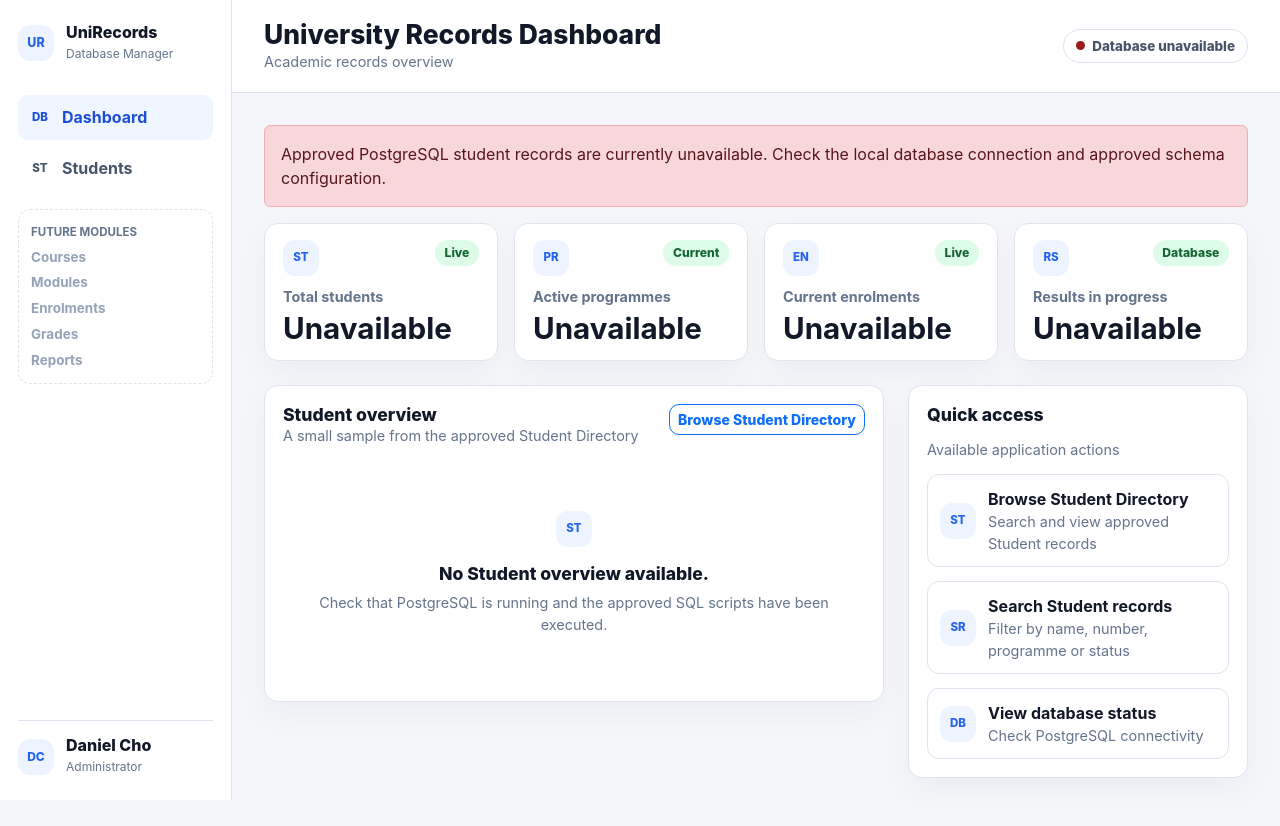
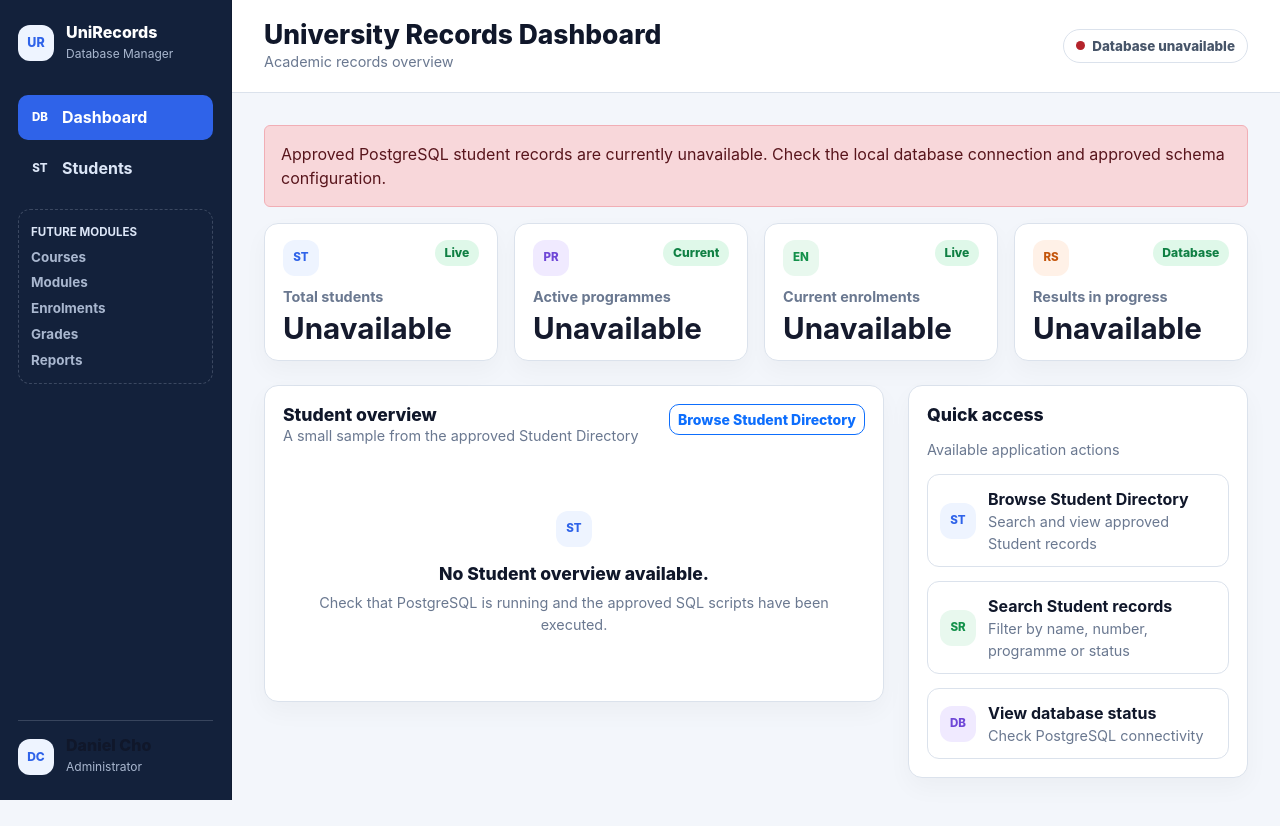
Before and after one commit to Dvniel-v2/Student-Records-Database-Connection-, a Flask app: page / in a window 1280 px wide. Run offline with Flask 3, Linux system fonts and the light colour scheme.

Commit message:
Align frontend colours with dashboard design

```diff
--- a/app/static/css/style.css
+++ b/app/static/css/style.css
@@ -1,18 +1,23 @@
 :root {
-  --ur-bg: #f4f6fa;
+  --ur-bg: #f3f6fb;
   --ur-panel: #ffffff;
-  --ur-border: #dde4ef;
-  --ur-text: #111827;
-  --ur-muted: #64748b;
-  --ur-soft: #f8fafc;
-  --ur-primary: #2563eb;
-  --ur-primary-dark: #1d4ed8;
-  --ur-success-bg: #dcfce7;
-  --ur-success-text: #166534;
-  --ur-warning-bg: #fff7ed;
-  --ur-warning-text: #9a3412;
-  --ur-danger-bg: #fee2e2;
-  --ur-danger-text: #991b1b;
+  --ur-border: #dbe2ec;
+  --ur-text: #10172a;
+  --ur-muted: #6a7890;
+  --ur-soft: #f7f9fc;
+  --ur-primary: #2f63e9;
+  --ur-primary-dark: #214fd1;
+  --ur-sidebar: #13213b;
+  --ur-sidebar-muted: #a9b7cf;
+  --ur-purple: #6f47d7;
+  --ur-green: #14914b;
+  --ur-orange: #c4550b;
+  --ur-success-bg: #dff8e9;
+  --ur-success-text: #108044;
+  --ur-warning-bg: #fff0df;
+  --ur-warning-text: #b94e08;
+  --ur-danger-bg: #ffe2e5;
+  --ur-danger-text: #b4232b;
 }
 
 * {
@@ -43,15 +48,15 @@ body {
   flex-direction: column;
   gap: 2rem;
   padding: 1.5rem 1.125rem;
-  background: #fff;
-  border-right: 1px solid var(--ur-border);
+  background: var(--ur-sidebar);
+  border-right: 1px solid #0f1b31;
 }
 
 .brand-lockup {
   display: flex;
   align-items: center;
   gap: 0.75rem;
-  color: var(--ur-text);
+  color: #fff;
   text-decoration: none;
 }
 
@@ -87,7 +92,7 @@ body {
 .profile-role {
   display: block;
   margin-top: 0.2rem;
-  color: var(--ur-muted);
+  color: var(--ur-sidebar-muted);
   font-size: 0.75rem;
 }
 
@@ -102,14 +107,14 @@ body {
   min-height: 44px;
   padding: 0.65rem 0.75rem;
   border-radius: 10px;
-  color: #475569;
+  color: #dce6f7;
   font-weight: 700;
 }
 
 .sidebar-nav .nav-link.active,
 .sidebar-nav .nav-link:hover {
-  background: #eff6ff;
-  color: var(--ur-primary-dark);
+  background: var(--ur-primary);
+  color: #fff;
 }
 
 .nav-token {
@@ -125,15 +130,15 @@ body {
   gap: 0.35rem;
   margin-top: 0.75rem;
   padding: 0.85rem 0.75rem;
-  border: 1px dashed var(--ur-border);
+  border: 1px dashed rgba(220, 230, 247, 0.2);
   border-radius: 12px;
-  color: #94a3b8;
+  color: var(--ur-sidebar-muted);
   font-size: 0.84rem;
   font-weight: 700;
 }
 
 .future-label {
-  color: #64748b;
+  color: #dce6f7;
   font-size: 0.72rem;
   text-transform: uppercase;
 }
@@ -144,7 +149,7 @@ body {
   gap: 0.75rem;
   margin-top: auto;
   padding-top: 1rem;
-  border-top: 1px solid var(--ur-border);
+  border-top: 1px solid rgba(220, 230, 247, 0.18);
 }
 
 .profile-avatar {
@@ -242,13 +247,28 @@ body {
   background: var(--ur-panel);
   border: 1px solid var(--ur-border);
   border-radius: 14px;
-  box-shadow: 0 12px 30px rgba(15, 23, 42, 0.04);
+  box-shadow: 0 10px 24px rgba(15, 23, 42, 0.035);
 }
 
 .metric-card {
   position: relative;
   min-height: 130px;
   padding: 1rem 1.125rem;
+}
+
+.metric-grid .metric-card:nth-child(2) .metric-icon {
+  background: #f0eaff;
+  color: var(--ur-purple);
+}
+
+.metric-grid .metric-card:nth-child(3) .metric-icon {
+  background: #e8f8ee;
+  color: var(--ur-green);
+}
+
+.metric-grid .metric-card:nth-child(4) .metric-icon {
+  background: #fff1e7;
+  color: var(--ur-orange);
 }
 
 .metric-icon {
@@ -266,6 +286,7 @@ body {
 
 .metric-card strong {
   display: block;
+  color: #151a2d;
   font-size: 1.85rem;
   line-height: 1.1;
 }
@@ -459,6 +480,16 @@ body {
 .quick-action:focus {
   border-color: #bfdbfe;
   background: #eff6ff;
+}
+
+.quick-actions .quick-action:nth-of-type(2) .metric-icon {
+  background: #e8f8ee;
+  color: var(--ur-green);
+}
+
+.quick-actions .quick-action:nth-of-type(3) .metric-icon {
+  background: #f0eaff;
+  color: var(--ur-purple);
 }
 
 .quick-action strong,
```
